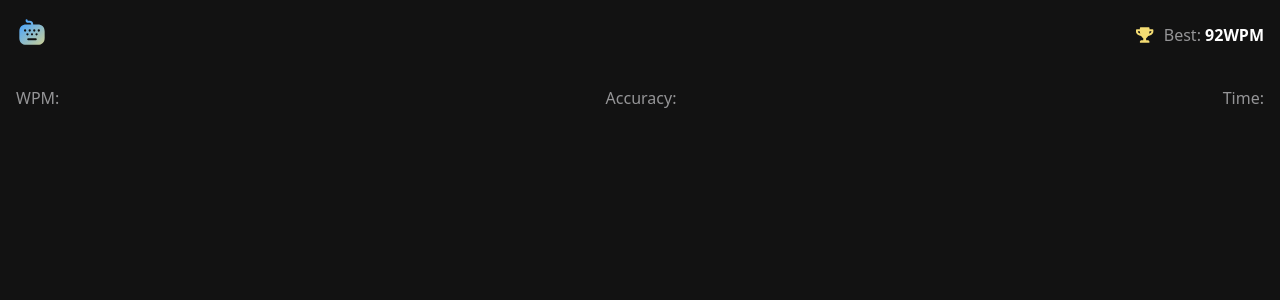
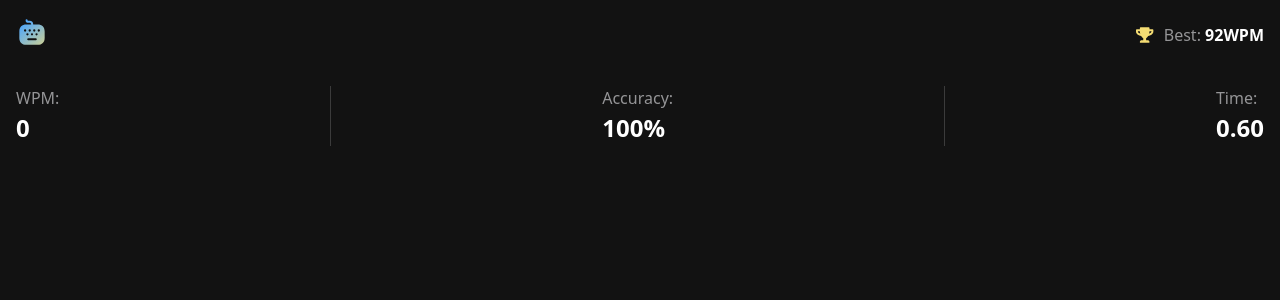
Before and after one commit to Akintayo74/typing-speed-test-camden, a React (Vite) app: page / in a window 1280 px wide. Shown: the top 300 px of the page. Built offline with nearby package versions, Linux system fonts and the light colour scheme.

Commit message:
Style Navbar

```diff
--- a/src/components/Navbar/Navbar.module.css
+++ b/src/components/Navbar/Navbar.module.css
@@ -5,3 +5,19 @@
     justify-content: space-between;
 
 }
+
+.navHeadings {
+    display: flex;
+    flex-direction: column;
+}
+
+.navHeadings span {
+    color: var(--colors-neutral-0);
+    font-size: 24px;
+    font-weight: 700;
+}
+
+.verticalLine {
+    border-left: 1px solid var(--colors-neutral-700);
+
+}
--- a/src/components/Navbar/Navbar.tsx
+++ b/src/components/Navbar/Navbar.tsx
@@ -4,16 +4,23 @@ import styles from './Navbar.module.css';
 function Navbar() {
   return (
     <div className={styles.container}>
-        <div>
+      <div className={styles.navHeadings}>
         WPM:
+        <span>0</span>
       </div>
 
-        <div>
+      <div className={styles.verticalLine}></div>
+
+      <div className={styles.navHeadings}>
         Accuracy:
+        <span>100%</span>
       </div>
 
-        <div>
+      <div className={styles.verticalLine}></div>
+
+      <div className={styles.navHeadings}>
         Time:
+        <span>0.60</span>
       </div>
 
     </div>
--- /dev/null
+++ b/src/components/TypingTest/TypingTest.module.css
@@ -0,0 +1 @@
+@import '../../styles/media.css';
--- /dev/null
+++ b/src/components/TypingTest/index.ts
@@ -0,0 +1,2 @@
+export * from './TypingTest';
+export { default } from './TypingTest';
--- a/src/index.css
+++ b/src/index.css
@@ -14,14 +14,18 @@
   --spacing-400: 32px;
 
   --colors-neutral-900: hsla(0, 0%, 7%, 1);
+  --colors-neutral-700: hsla(0, 0%, 23%, 1);
   --colors-neutral-400: hsla(240, 1%, 59%, 1);
   --colors-neutral-0: hsla(0, 0%, 100%, 1);
+
+  --font-normal: 16px;
 }
 
 body {
   margin: 0;
   min-width: 320px;
   min-height: 100vh;
+  font-size: var(--font-normal);
 }
 
 
```
Also changed, not shown: src/components/TypingTest/TypingTest.tsx (added, +18 -0 lines). Lines whose indentation alone changed are shown as unchanged.
